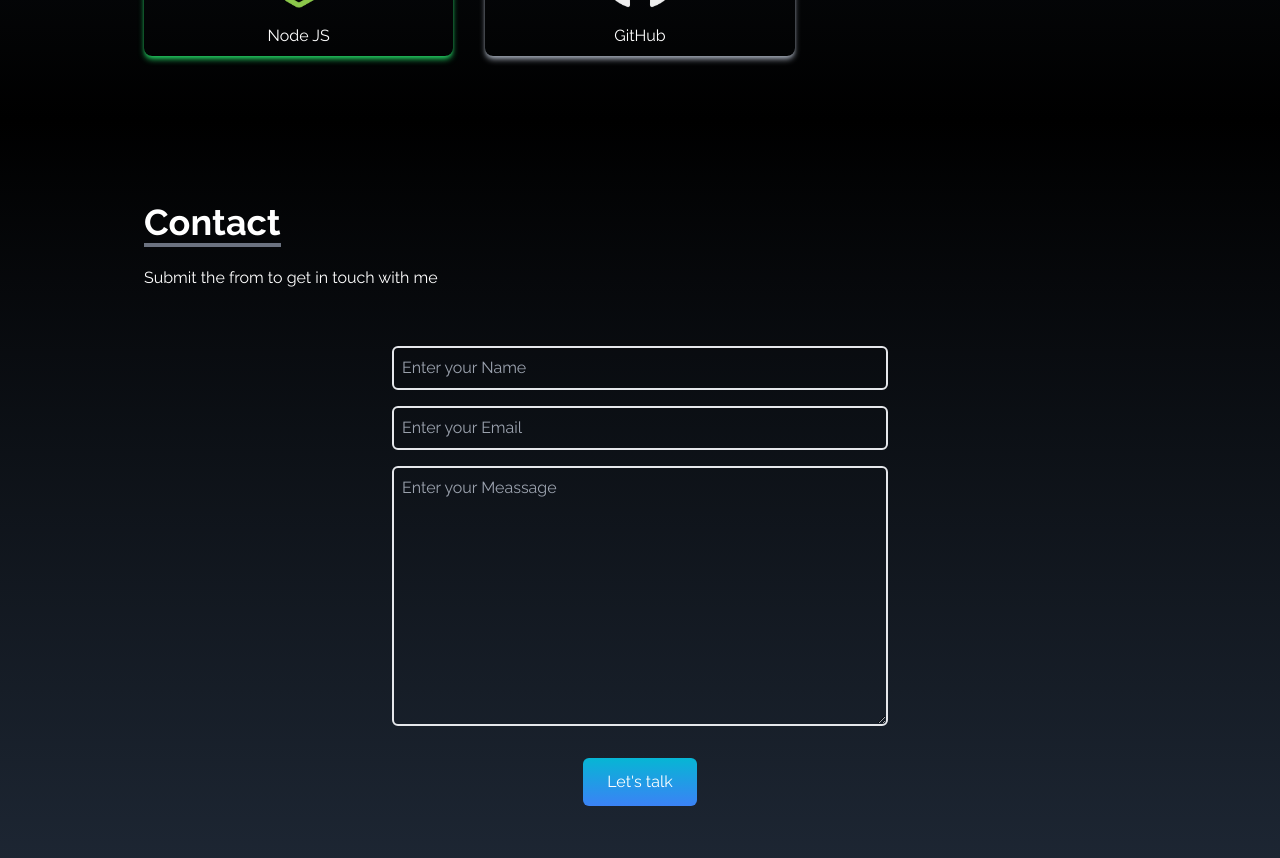
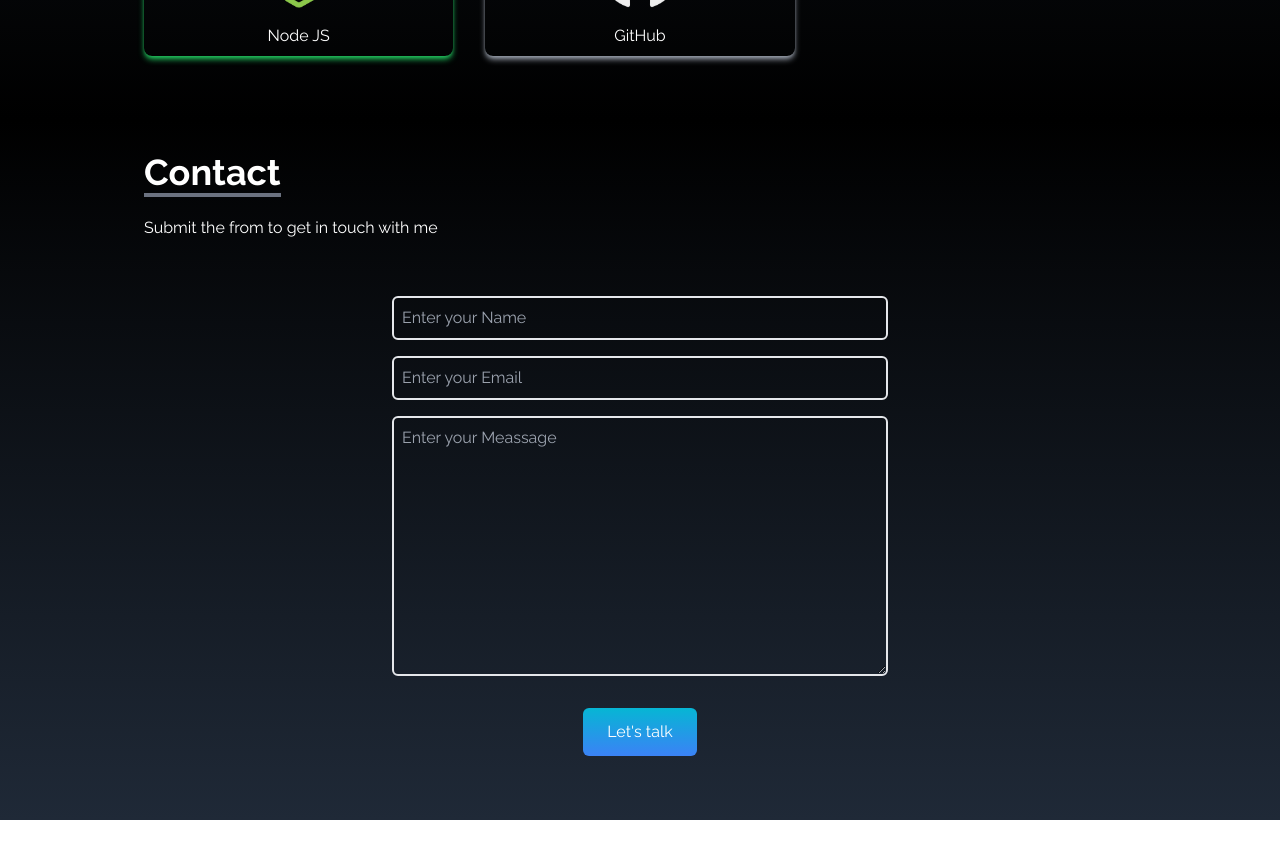
Before and after one commit to adilraees786/My-Portfolio-, a React (Vite) app: page / in a window 1280 px wide. Shown: the part 3280-4138 px from the top of the page. After the commit the page ends 4100 px from the top, so only its background shows below. Built offline with nearby package versions, Linux system fonts and the light colour scheme.

Commit message:
set issues

```diff
--- a/src/components/Contact.jsx
+++ b/src/components/Contact.jsx
@@ -2,51 +2,59 @@
 
 const Contact = () => {
     return (
-        <div name="contact" className=' w-full  h-screen
-    bg-gradient-to-b from-black to-gray-800 p-4
-    text-white'>
+        <div
+            className='w-full h-full bg-gradient-to-b from-black to-gray-800 p-4 text-white'
+            name="contact"
+        >
+            <div className=' flex flex-col p-4 justify-center max-w-screen-lg mx-auto h-full'>
 
-            <div className=' flex flex-col p-4 justify-center
-       max-w-screen-lg mx-auto h-full'>
                 <div className=' pb-8'>
-                    <h1 className=' text-4xl font-bold inline border-b-4
-            border-gray-500'>
-                        Contact</h1>
+                    <h1 className=' text-4xl font-bold inline border-b-4 border-gray-500'>
+                        Contact
+                    </h1>
+                    <p className='py-6'>Submit the from to get in touch with me</p>
+                </div>
 
-                    <p className=' py-6'>Submit the from to get in touch with me</p>
-                </div>
                 <div className=' flex justify-center items-center'>
+                    <form
+                        action="https://getform.io/f/bnllwdwb"
+                        method='POST'
+                        className=' flex flex-col w-full md:w-1/2'
+                    >
 
-                    <form action="https://getform.io/f/bnllwdwb" method='POST' className=' flex flex-col w-full md:w-1/2'>
-                        <input type="text" name="name"
+                        <input
+                            type="text"
+                            name="name"
                             placeholder="Enter your Name"
                             required
-                            className=' p-2 bg-transparent border-2 rounded-md
-         text-white focus:outline-none' />
+                            className='p-2 bg-transparent border-2 rounded-md text-white focus:outline-none'
+                        />
 
-                        <input type="email" name="email"
+                        <input
+                            type="email"
+                            name="email"
                             placeholder="Enter your Email"
                             required
-                            className=' my-4 p-2 bg-transparent border-2 rounded-md
-         text-white focus:outline-none' />
+                            className=' my-4 p-2 bg-transparent border-2 rounded-md text-white focus:outline-none'
+                        />
 
-                        <textarea name="message" rows="10"
+                        <textarea
+                            name="message"
+                            rows="10"
                             placeholder="Enter your Meassage"
                             required
-                            className=' p-2
-        bg-transparent border-2 rounded-md text-white focus:outline-none '>
+                            className='p-2 bg-transparent border-2 rounded-md text-white focus:outline-none '>
                         </textarea>
 
-                        <button className=' text-white bg-gradient-to-b from-cyan-500
-         to-blue-500 px-6 py-3 my-8 mx-auto
-         flex items-center rounded-md hover:scale-110 duration-300'>
-                            Let's talk</button>
-
+                        <button className='text-white bg-gradient-to-b from-cyan-500 to-blue-500 px-6 py-3 my-8 mx-auto flex items-center rounded-md hover:scale-110 duration-300'>
+                            Let's talk
+                        </button>
                     </form>
                 </div>
-
             </div>
         </div>
     )
-}
+};
+
+
 export default Contact;
```
Also changed, not shown: src/components/SocialLinks.jsx (+10 -14 lines).
